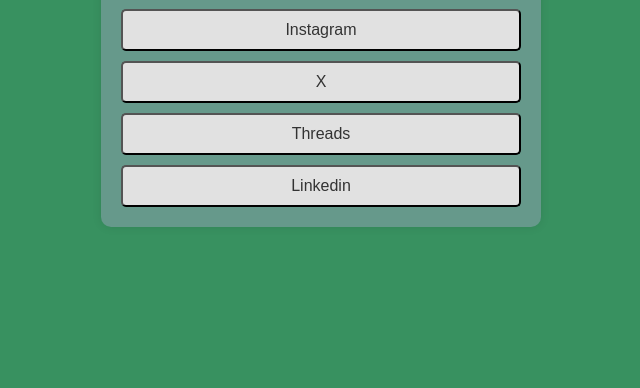
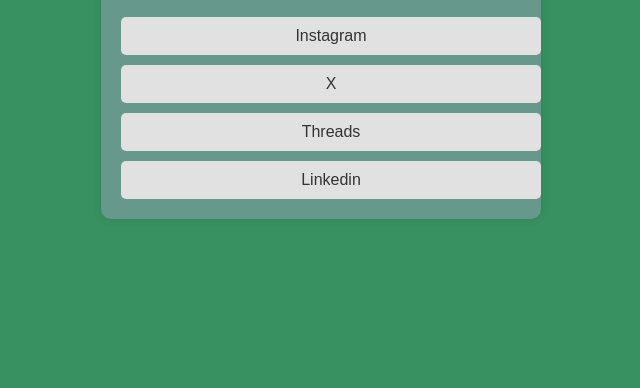
Before and after one commit to demarchirock/clone-linktree-guilherme, a plain HTML site: page index.html in a window 1280 px wide. Shown: the part 428-816 px from the top of the page, without its empty margins (327-967 px from the left). Drawn offline with Linux system fonts and the light colour scheme.

Commit message:
picture alter

```diff
--- a/index.html
+++ b/index.html
@@ -10,17 +10,17 @@
 <body>
 <div class="container">
     <img class="image"
-        src="https://scontent.frao3-1.fna.fbcdn.net/v/t1.18169-9/10527902_10201475511490156_6672936940441422916_n.jpg?_nc_cat=110&ccb=1-7&_nc_sid=53a332&_nc_eui2=AeFmB0ZYGlhZ1YBWJ5lnMG2ASE56-r4zN8dITnr6vjM3x2YAIwhR1Ymy8gTROVBGApc&_nc_ohc=-kfwOULswhYQ7kNvgEGCOsP&_nc_zt=23&_nc_ht=scontent.frao3-1.fna&oh=00_AYBrQfZa73QJJNANN5ANU0gb9tfbsYwIMAW6UaL_YhTA7w&oe=67352356"
+        src="foto-perfil.jpg"
         alt="imagem qualquer"/>
     <h1 id="title">Guilherme De Marchi</h1>
     <p class="description">
         Acessem minhas plataformas Sociais.
     </p>
     <div class="container-buttons">
-        <button class="button">Instagram</button>
-        <button class="button">X</button>
-        <button class="button">Threads</button>
-        <button class="button">Linkedin</button>
+        <a href="https://www.instagram.com/gui_marchi91/" target="_blank" class="button">Instagram</a>
+        <a href="https://x.com/Guilher19459762" target="_blank" class="button">X</a>
+        <a href="https://www.threads.net/@gui_marchi91" target="_blank" class="button">Threads</a>
+        <a href="https://www.linkedin.com/in/guilherme-augusto-de-marchi-38000b226/" target="_blank" class="button">Linkedin</a>
     </div>
 </div>
 </body>
```
Also changed, not shown: foto-perfil.jpg (added).
